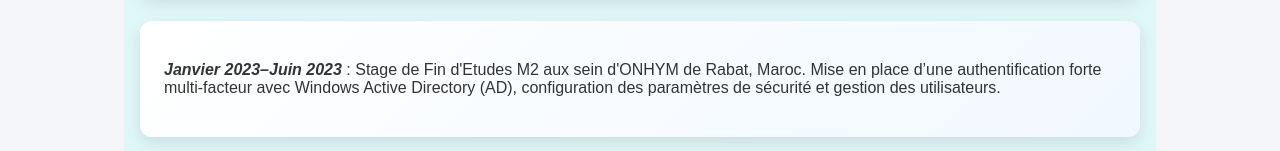
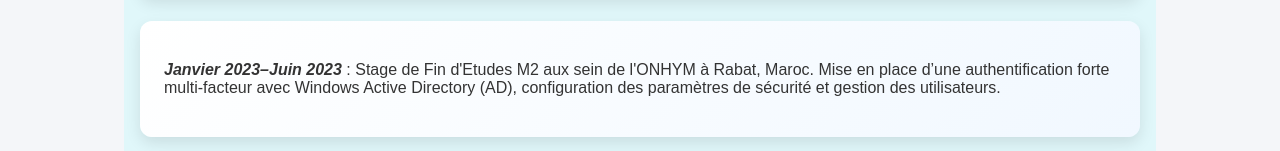
Before and after one commit to Fayzdine/portfolio-Abdillah-Toihiri-Mohamed, a plain HTML site: page index.html in a window 1280 px wide. Shown: the part 1603-1754 px from the top of the page. Drawn offline with Linux system fonts and the light colour scheme.

Commit message:
Update index.html
Correction de texte

```diff
--- a/index.html
+++ b/index.html
@@ -136,7 +136,7 @@
     <p><strong><em>Mars 2025–Juillet 2025</em></strong> : Stage de Fin d'Etudes M2 aux sein de laboratoire commun (Lab STICC (UBO) & Thales LAS OME) et Ansys. Évaluation des outils de simulation électromagnétique et imagerie SAR, modélisation d’un scénario radar SAR au port de Saint-Malo, analyse des données brutes et images générées.</p>
   </div>
   <div class="card">
-    <p><strong><em>Janvier 2023–Juin 2023</em></strong> : Stage de Fin d'Etudes M2 aux sein d'ONHYM de Rabat, Maroc. Mise en place d’une authentification forte multi-facteur avec Windows Active Directory (AD), configuration des paramètres de sécurité et gestion des utilisateurs.</p>
+    <p><strong><em>Janvier 2023–Juin 2023</em></strong> : Stage de Fin d'Etudes M2 aux sein de l'ONHYM à Rabat, Maroc. Mise en place d’une authentification forte multi-facteur avec Windows Active Directory (AD), configuration des paramètres de sécurité et gestion des utilisateurs.</p>
   </div>
   <div class="card">
     <p><strong><em>Mars 2021–Juin 2021</em></strong> : Projet de Fin d'Etudes L3 à la Faculté des Sciences et Techniques d'Al-Hoceima, Maroc. Conception de nouvelles topologies d’antennes multifonctionnelles à 2.4 GHz.</p>
```
